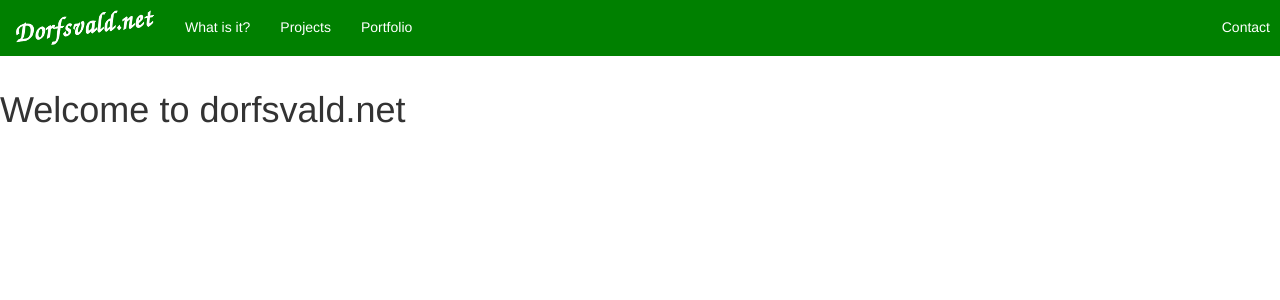
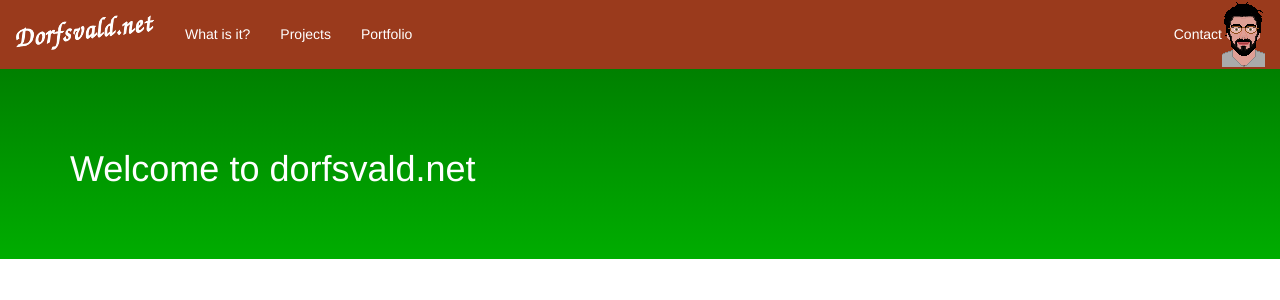
Before and after one commit to ewandor/dorfsvald.net, a Django app: page / in a window 1280 px wide. Shown: the top 300 px of the page. Run offline with Django 3.2, Linux system fonts and the light colour scheme; some libraries are stand-ins or nearby versions.

Commit message:
Adding a pixelized picture of me and changing colors and organization of the layout

```diff
--- a/dorfsvald_net/home/static/home/css/main.css
+++ b/dorfsvald_net/home/static/home/css/main.css
@@ -1,15 +1,14 @@
-body {
-    padding-top: 70px;
+
+header {
+
 }
 
-.menu {
-    background-color: green;
-    padding-right: 10px;
+.top-menu {
+    background-color: #9a3a1c;
 }
 
 .navbar-brand {
-    padding-top: 10px;
-    padding-bottom: 45px;
+    padding-top: 15px;
 }
 
 .navbar-nav {
@@ -20,6 +19,48 @@ body {
     background-color: #336633;
 }
 
-.menu a {
+.top-menu a {
     color: white;
 }
+
+#top-menu-left a {
+    padding-top: 22px;
+    padding-bottom: 22px;
+
+}
+
+#top-menu-right {
+    margin-right: 0px;
+}
+
+#top-menu-right a {
+    padding-top: 0px;
+    padding-bottom: 0px;
+}
+
+.top-menu-bottom {
+    background: white;
+    height: 7px;
+    height: 7px;
+}
+
+#main {
+    margin-top: 69px;
+}
+
+#title {
+    font-size: 24px;
+    padding-bottom: 60px;
+    padding-top: 60px;
+    text-align: left;
+    background: linear-gradient(to bottom, green 0, #00AD00 100%);
+    color: white;
+}
+
+#margin-left {
+
+}
+
+#margin-right {
+    background: linear-gradient(to left, green 0%, white 100%) repeat scroll 0 0 rgba(0, 0, 0, 0);
+}
--- a/dorfsvald_net/home/templates/home/base.html
+++ b/dorfsvald_net/home/templates/home/base.html
@@ -4,15 +4,15 @@
 <head lang="en">
     <meta charset="UTF-8">
     <title>Dorfsvald.net</title>
-    <link rel="stylesheet" type="text/css" href="{% static 'home/bootstrap/css/bootstrap.css' %}" />
+    <link rel="stylesheet" type="text/css" href="{% static 'home/bootstrap/css/bootstrap.css' %}"/>
     <link rel="stylesheet" type="text/css" href="{% static 'home/css/main.css' %}"/>
 </head>
 <body>
-    <header class="navbar navbar-static-top menu navbar-fixed-top" role="banner">
+    <header class="navbar navbar-static-top top-menu navbar-fixed-top" role="banner">
         <div class="navbar-header">
             <a class="navbar-brand" href="/"><img src="{% static 'home/images/dorfsvald.net.png' %}"></a>
         </div>
-        <nav role="navigation" class="collapse navbar-collapse bs-navbar-collapse">
+        <nav role="navigation" class="collapse navbar-collapse bs-navbar-collapse" id="top-menu-left">
             <ul class="nav navbar-nav">
                 <li>
                     <a href="">What is it?</a>
@@ -24,13 +24,22 @@
                     <a href="">Portfolio</a>
                 </li>
             </ul>
-            <ul class="nav navbar-nav navbar-right">
-                <li><a href="">Contact</a></li>
+            <ul class="nav navbar-nav navbar-right" id="top-menu-right">
+                <li><a href="">Contact<img src="{% static 'home/images/ewandor_pix.png' %}"></a></li>
             </ul>
         </nav>
     </header>
-    <div id="content">
-        {% block content %}{% endblock %}
+    <div id="main">
+        <div id="title">
+            <div class="container">
+                {% block title %}{% endblock %}
+            </div>
+        </div>
+        <div id="content">
+            <div class="container">
+                {% block content %}{% endblock %}
+            </div>
+        </div>
     </div>
 <script src="http://code.jquery.com/jquery-1.10.1.min.js"></script>
 <script src="{% static 'home/bootstrap/js/bootstrap.js' %}"></script>
--- a/dorfsvald_net/home/templates/home/index.html
+++ b/dorfsvald_net/home/templates/home/index.html
@@ -1,5 +1,7 @@
 {% extends 'home/base.html' %}
+{% block title %}
+<h1>Welcome to dorfsvald.net</h1>
+{% endblock %}
 {% block content %}
-    <h1>Welcome to dorfsvald.net</h1>
 
 {% endblock %}
```
Also changed, not shown: dorfsvald_net/home/static/home/images/ewandor_pix.png (added).
